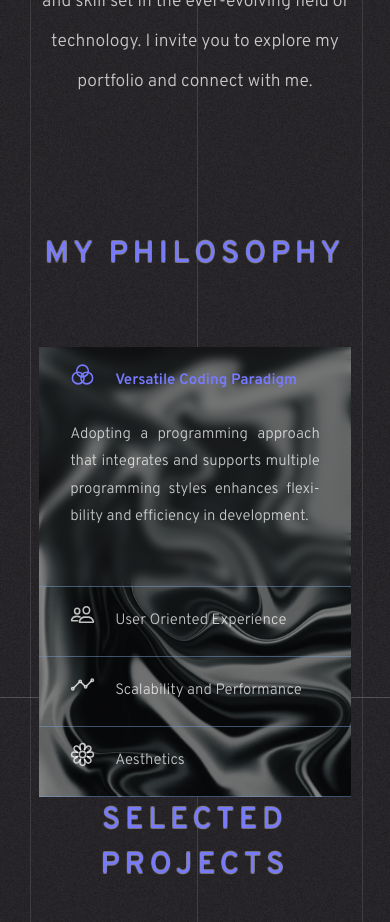
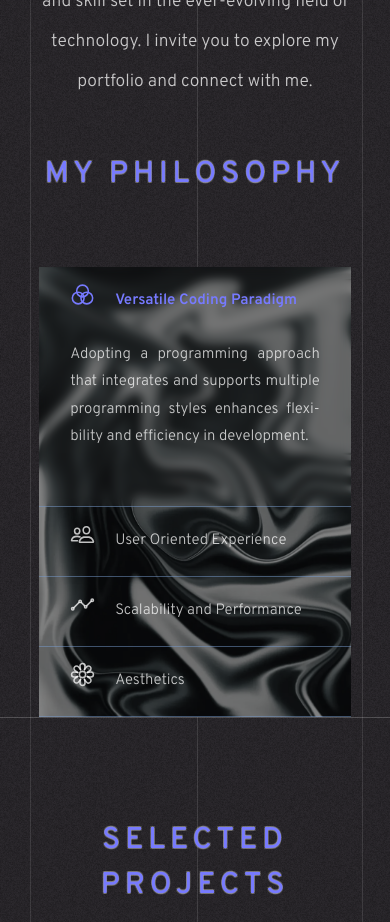
Before and after one commit to JovinLiu/Personal-Profile, a React (Vite) app: page / in a window 390 px wide. Shown: the part 2000-2922 px from the top of the page. Built offline with nearby package versions, Linux system fonts and the light colour scheme; a web font is replaced by a local one.

Commit message:
20241220

```diff
--- a/src/Styles/query.css
+++ b/src/Styles/query.css
@@ -227,7 +227,7 @@
   }
 
   @media (max-width: 700px) {
-    margin-top: 10rem;
+    margin-bottom: 10rem;
   }
 }
 
```
